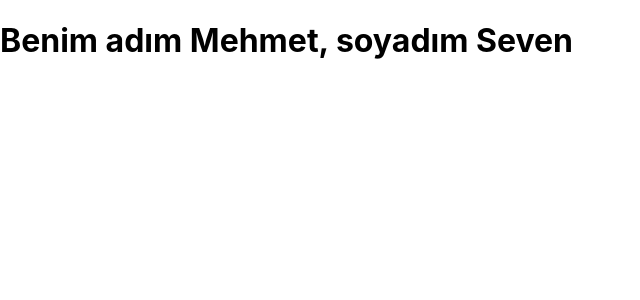
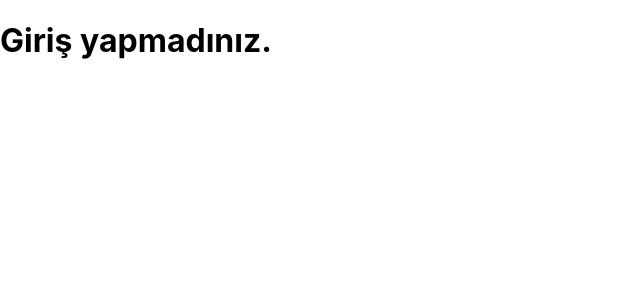
Before and after one commit to keremOzerdem/kodluyoruz-hello-react, a React (Create React App) app: page / in a window 1280 px wide. Shown: the top 300 px of the page, without its empty margins (0-640 px from the left). Built offline with nearby package versions, Linux system fonts and the light colour scheme.

Commit message:
conditional rendering

```diff
--- a/src/App.js
+++ b/src/App.js
@@ -3,14 +3,16 @@ import Header from "./components/Header";
 
 const name = "Mehmet"
 const surname = "Seven"
-
+const isLoggedIn = false
 
 function App() {
   return (
     <>
       <h1>
-        {`Benim adım ${name}, soyadım ${surname}`}
+        {isLoggedIn ? `Benim adım ${name}, soyadım ${surname}` : !isLoggedIn && "Giriş yapmadınız."}
       </h1>
+
+
     </>
   )
 }
```
